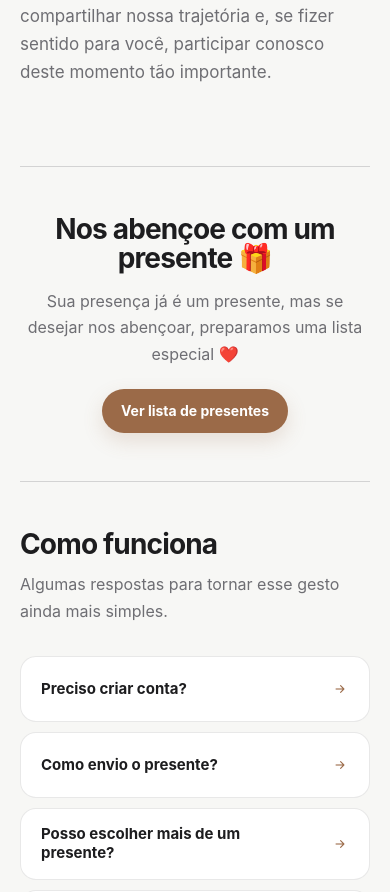
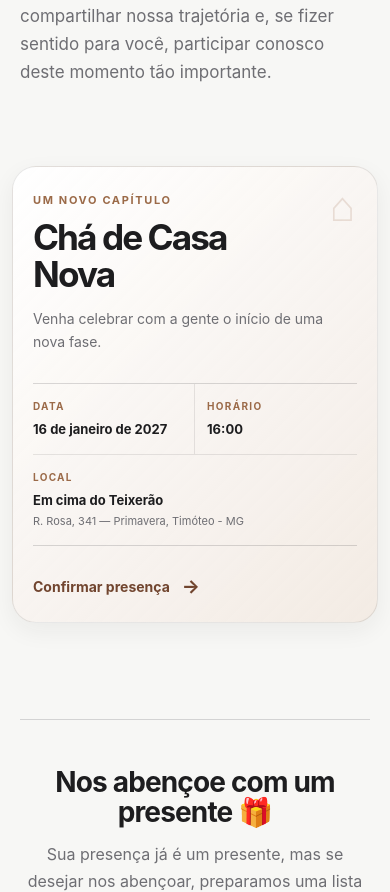
Before and after one commit to Matheus-Fernando-br/Casamento, a React (Vite) app in the folder FrontEnd/Casamento/: page / in a window 390 px wide. Shown: the part 1883-2775 px from the top of the page. Built offline with nearby package versions, Linux system fonts and the light colour scheme; no server answers.

Commit message:
Rota funcionando

```diff
--- /dev/null
+++ b/FrontEnd/Casamento/src/components/SecaoCha.jsx
@@ -0,0 +1,40 @@
+import { Link } from "react-router-dom";
+
+export default function SecaoCha() {
+  return (
+    <section className="cha-invite-section" aria-labelledby="cha-invite-title">
+      <div className="cha-invite-card">
+        <div className="cha-invite-content">
+          <span className="cha-invite-eyebrow">Um novo capítulo</span>
+
+          <h2 id="cha-invite-title">Chá de Casa Nova</h2>
+
+          <p>Venha celebrar com a gente o início de uma nova fase.</p>
+        </div>
+
+        <div className="cha-invite-details">
+          <div className="cha-invite-detail">
+            <span>Data</span>
+            <strong>16 de janeiro de 2027</strong>
+          </div>
+
+          <div className="cha-invite-detail">
+            <span>Horário</span>
+            <strong>16:00</strong>
+          </div>
+
+          <div className="cha-invite-detail">
+            <span>Local</span>
+            <strong>Em cima do Teixerão</strong>
+            <small>R. Rosa, 341 — Primavera, Timóteo - MG</small>
+          </div>
+        </div>
+
+        <Link to="/cha" className="cha-invite-link">
+          Confirmar presença
+          <span aria-hidden="true">→</span>
+        </Link>
+      </div>
+    </section>
+  );
+}
--- a/FrontEnd/Casamento/src/pages/Home.jsx
+++ b/FrontEnd/Casamento/src/pages/Home.jsx
@@ -1,6 +1,7 @@
 import { Link } from "react-router-dom";
 import Navbar from "../components/Navbar";
 import Hero from "../components/Hero";
+import SecaoCha from "../components/SecaoCha";
 import CarouselFotos from "../components/CarouselFotos";
 import FrasePresente from "../components/FrasePresente";
 import Faq from "../components/Faq";
@@ -14,6 +15,8 @@ export default function Home() {
       <Hero />
 
       <CarouselFotos />
+
+      <SecaoCha />
 
       <FrasePresente />
 
--- a/FrontEnd/Casamento/src/styles/global.css
+++ b/FrontEnd/Casamento/src/styles/global.css
@@ -502,6 +502,223 @@ p {
   color: var(--color-text);
   font-weight: 650;
 }
+
+/* =====================================================
+   SEÇÃO — CHÁ DE CASA NOVA NA HOME
+===================================================== */
+
+.cha-invite-section {
+  width: min(calc(100% - 40px), 860px);
+  margin: 0 auto;
+  padding: var(--space-7) 0;
+}
+
+.cha-invite-card {
+  position: relative;
+  overflow: hidden;
+  padding: clamp(28px, 6vw, 58px);
+  border: 1px solid var(--color-border);
+  border-radius: var(--radius-xl);
+  background: linear-gradient(
+    135deg,
+    rgba(255, 255, 255, 0.96),
+    rgba(241, 231, 223, 0.78)
+  );
+  box-shadow: var(--shadow-sm);
+}
+
+.cha-invite-card::before {
+  content: "⌂";
+  position: absolute;
+  top: 24px;
+  right: 34px;
+  color: rgba(155, 106, 72, 0.18);
+  font-size: 54px;
+  line-height: 1;
+}
+
+.cha-invite-content {
+  position: relative;
+  z-index: 1;
+  max-width: 590px;
+}
+
+.cha-invite-eyebrow {
+  display: block;
+  margin-bottom: 12px;
+  color: var(--color-accent);
+  font-size: 11px;
+  font-weight: 750;
+  letter-spacing: 0.15em;
+  text-transform: uppercase;
+}
+
+.cha-invite-content h2 {
+  margin-bottom: 14px;
+  color: var(--color-text);
+  font-size: clamp(2rem, 5vw, 3.4rem);
+  letter-spacing: -0.055em;
+}
+
+.cha-invite-content p {
+  max-width: 440px;
+  color: var(--color-text-secondary);
+  font-size: 16px;
+}
+
+.cha-invite-details {
+  position: relative;
+  z-index: 1;
+  display: grid;
+  grid-template-columns: 0.8fr 0.7fr 1.5fr;
+  gap: 0;
+  margin: 38px 0 30px;
+  border-top: 1px solid var(--color-border-strong);
+  border-bottom: 1px solid var(--color-border-strong);
+}
+
+.cha-invite-detail {
+  min-height: 88px;
+  padding: 18px 20px;
+  border-right: 1px solid var(--color-border);
+}
+
+.cha-invite-detail:first-child {
+  padding-left: 0;
+}
+
+.cha-invite-detail:last-child {
+  padding-right: 0;
+  border-right: 0;
+}
+
+.cha-invite-detail span {
+  display: block;
+  margin-bottom: 8px;
+  color: var(--color-accent);
+  font-size: 10px;
+  font-weight: 750;
+  letter-spacing: 0.13em;
+  text-transform: uppercase;
+}
+
+.cha-invite-detail strong {
+  display: block;
+  color: var(--color-text);
+  font-size: 14px;
+  line-height: 1.4;
+}
+
+.cha-invite-detail small {
+  display: block;
+  margin-top: 4px;
+  color: var(--color-text-secondary);
+  font-size: 12px;
+  line-height: 1.45;
+}
+
+.cha-invite-link {
+  position: relative;
+  z-index: 1;
+  display: inline-flex;
+  align-items: center;
+  gap: 12px;
+  color: var(--color-accent-dark);
+  font-size: 14px;
+  font-weight: 700;
+  text-decoration: none;
+  transition:
+    gap 0.2s ease,
+    color 0.2s ease;
+}
+
+.cha-invite-link span {
+  font-size: 19px;
+  line-height: 1;
+}
+
+.cha-invite-link:hover {
+  gap: 17px;
+  color: var(--color-accent);
+}
+
+/* =====================================================
+   RESPONSIVIDADE — CHÁ NA HOME
+===================================================== */
+
+@media (max-width: 700px) {
+  .cha-invite-section {
+    width: min(calc(100% - 32px), 580px);
+    padding: var(--space-6) 0;
+  }
+
+  .cha-invite-card {
+    padding: 30px 24px;
+    border-radius: var(--radius-lg);
+  }
+
+  .cha-invite-card::before {
+    top: 18px;
+    right: 22px;
+    font-size: 42px;
+  }
+
+  .cha-invite-content h2 {
+    max-width: 270px;
+    font-size: 2.2rem;
+  }
+
+  .cha-invite-content p {
+    font-size: 14px;
+  }
+
+  .cha-invite-details {
+    grid-template-columns: 1fr 1fr;
+    gap: 0;
+    margin-top: 30px;
+  }
+
+  .cha-invite-detail {
+    min-height: auto;
+    padding: 16px 12px;
+  }
+
+  .cha-invite-detail:first-child {
+    padding-left: 0;
+  }
+
+  .cha-invite-detail:nth-child(2) {
+    padding-right: 0;
+    border-right: 0;
+  }
+
+  .cha-invite-detail:last-child {
+    grid-column: 1 / -1;
+    padding-right: 0;
+    padding-left: 0;
+    border-top: 1px solid var(--color-border);
+    border-right: 0;
+  }
+
+  .cha-invite-detail strong {
+    font-size: 13px;
+  }
+}
+
+@media (max-width: 390px) {
+  .cha-invite-section {
+    width: calc(100% - 24px);
+  }
+
+  .cha-invite-card {
+    padding: 26px 20px;
+  }
+
+  .cha-invite-detail small {
+    font-size: 11px;
+  }
+}
+
 /* =====================================================
    9. PRESENTES, PIX DA HOME E RODAPÉ
 ===================================================== */
```
Also changed, not shown: FrontEnd/Casamento/vercel.json (added).
